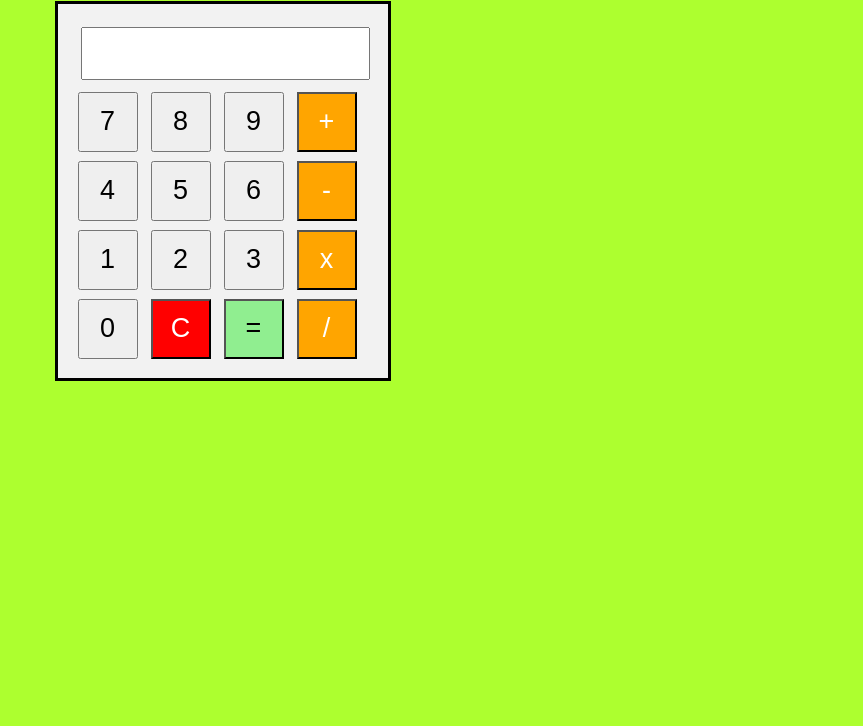
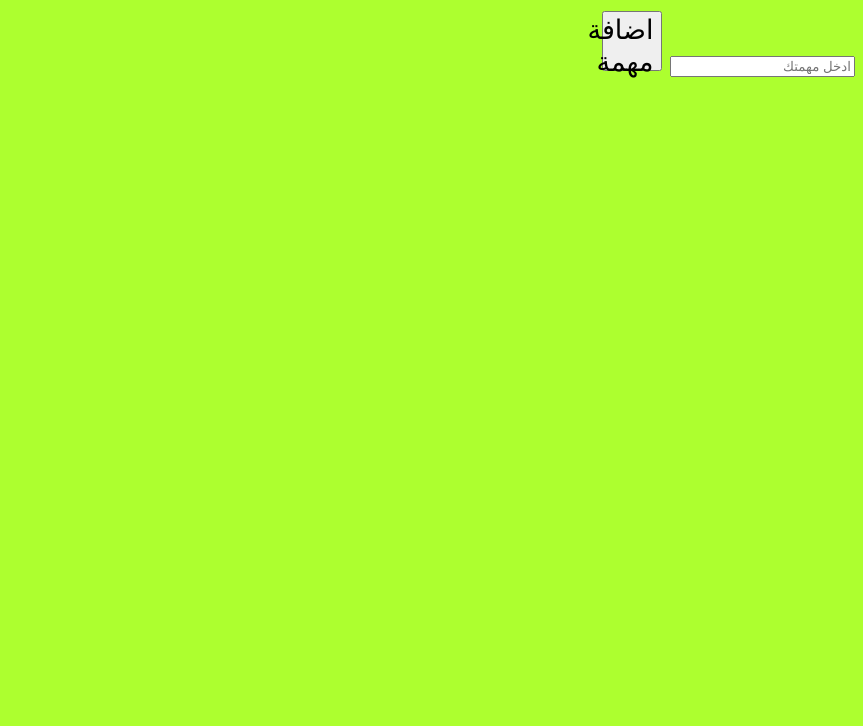
Before and after one commit to ake456/calculator, a plain HTML site: page index.html in a window 1280 px wide. Shown: the part 74-800 px from the top of the page, without its empty margins (417-1280 px from the left). Drawn offline with Linux system fonts and the light colour scheme.

Commit message:
Add files via upload

```diff
--- a/index.html
+++ b/index.html
@@ -1,32 +1,23 @@
 <!DOCTYPE html>
-<html lang="en">
+<html dir="rtl" lang="ar">
 <head>
     <meta charset="UTF-8">
     <meta name="viewport" content="width=device-width, initial-scale=1.0">
-    <title>calculator</title>
+    <title>قائمة المهام</title>
     <link rel="stylesheet" href="style.css">
 </head>
 <body>
-    <div class="calculator">
-        <input type="text" id="display" readonly>
-        <button onclick="addToDisplay('7')">7</button>
-        <button onclick="addToDisplay('8')">8</button>
-        <button onclick="addToDisplay('9')">9</button>
-        <button class="operator" onclick="addToDisplay('+')">+</button>
-        <button onclick="addToDisplay('4')">4</button>
-        <button onclick="addToDisplay('5')">5</button>
-        <button onclick="addToDisplay('6')">6</button>
-        <button class="operator" onclick="addToDisplay('-')"> - </button>
-        <button onclick="addToDisplay('1')">1</button>
-        <button onclick="addToDisplay('2')">2</button>
-        <button onclick="addToDisplay('3')">3</button>
-        <button class="operator" onclick="addToDisplay('*')">x</button>
-        <button onclick="addToDisplay('0')">0</button>
-        <button onclick="clearDisplay()" class="clear">C</button>
-        <button onclick="calculate()" class="equals">=</button>
-        <button class="operator" onclick="addToDisplay('/')">/</button>
+
+    <div class="container">
+        <h1>قائمة المهام </h1>
+        <div>
+            <input type="text" id="taskInput" placeholder="ادخل مهمتك">
+            <button id="btn" onclick="addTask()">اضافة مهمة</button>
+        </div>
+        <div id="taskList"></div>
     </div>
 
     <script src="code.js"></script>
+
 </body>
 </html>
```
